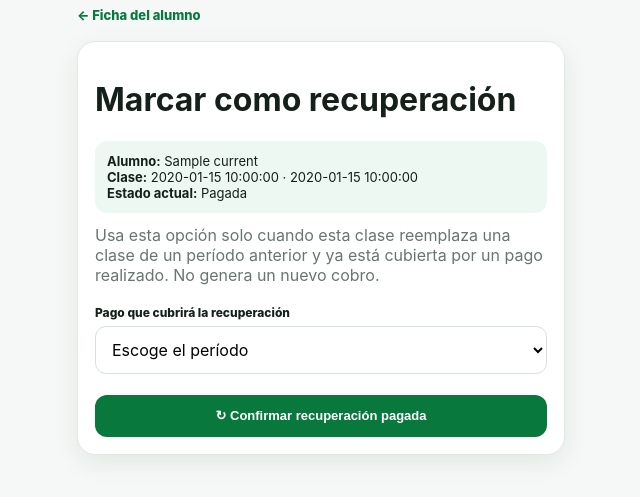
After one commit to juancarlosrockman/jc-futbol-coach, a Python web app: template templates/manual_recovery.html in a window 1280 px wide. The commit adds this page. Shown: the top 497 px of the page, without its empty margins (319-959 px from the left). Run offline with Jinja, Linux system fonts and the light colour scheme; the template is opened without the code that fills it: most values are stand-ins (such as "Sample title", 1, 10 or a date in 2020).

Commit message:
Add files via upload

```diff
--- /dev/null
+++ b/templates/manual_recovery.html
@@ -0,0 +1,24 @@
+{% extends "layout.html" %}
+{% block content %}
+<a class="back" href="{{url_for('student_detail',sid=current.student_id)}}">← Ficha del alumno</a>
+<div class="card">
+  <h1>Marcar como recuperación</h1>
+  <div class="notice"><b>Alumno:</b> {{current.student_name}}<br><b>Clase:</b> {{display_date(current.date)}} · {{display_time(current.time)}}<br><b>Estado actual:</b> {{'Pagada' if current.payment_status=='paid' else 'Pendiente de pago'}}</div>
+  <p class="muted" style="margin-top:12px">Usa esta opción solo cuando esta clase reemplaza una clase de un período anterior y ya está cubierta por un pago realizado. No genera un nuevo cobro.</p>
+  {% if options %}
+  <form method="post" style="margin-top:14px">
+    <input type="hidden" name="csrf_token" value="{{csrf_token()}}">
+    <label>Pago que cubrirá la recuperación</label>
+    <select name="payment_id" required>
+      <option value="">Escoge el período</option>
+      {% for o in options %}
+      <option value="{{o.payment.id}}">{{o.payment.month}} · S/ {{o.payment.amount|int}} · {{o.remaining}} clase(s) disponible(s)</option>
+      {% endfor %}
+    </select>
+    <button class="btn green" style="width:100%;margin-top:10px" onclick="return confirm('¿Marcar esta clase como recuperación pagada con el período seleccionado?');">↻ Confirmar recuperación pagada</button>
+  </form>
+  {% else %}
+  <div class="notice" style="margin-top:12px">No hay pagos de períodos anteriores con clases disponibles para esta recuperación.</div>
+  {% endif %}
+</div>
+{% endblock %}
```
Also changed, not shown: templates/student_detail.html (+1 -1 lines).
